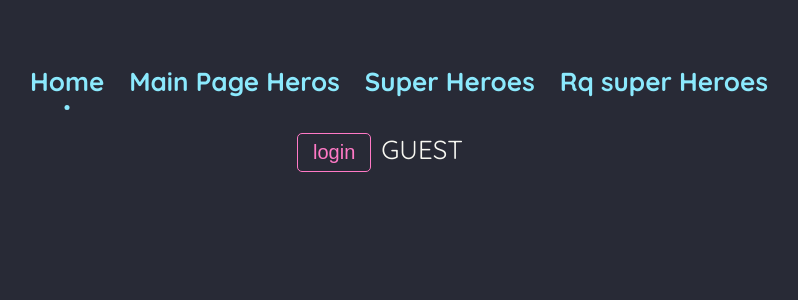
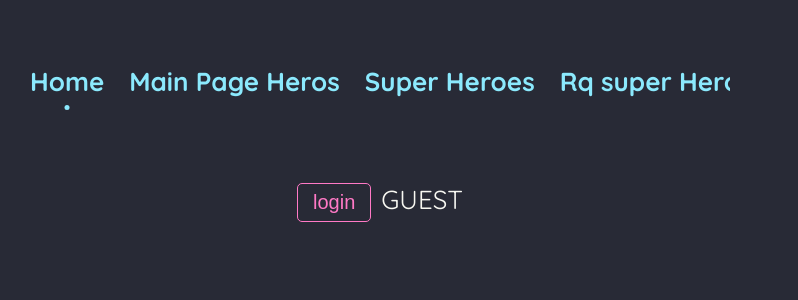
Before and after one commit to 182Marco/react-ts-playground, a React (Create React App) app: page / in a window 1280 px wide. Shown: the top 300 px of the page, without its empty margins (260-1058 px from the left). Built offline with nearby package versions, Linux system fonts and the light colour scheme.

Commit message:
scroll into view navbar

```diff
--- a/src/Pages/RqSuperHeroes/index.tsx
+++ b/src/Pages/RqSuperHeroes/index.tsx
@@ -1,14 +1,16 @@
 import { useQuery } from "@tanstack/react-query";
 import axios from "axios";
 import { Heroes } from "../../models/mainModels";
+import { fetchHeroes } from "../../utils/api";
 import "./style.scss";
-
-const fetchHeroes = () => axios.get("http://localhost:3000/superheroesdata");
 
 const RqSuperHeroes = () => {
   const { isLoading, data, isError, error } = useQuery(
-    ["superHeores"],
-    fetchHeroes
+    ["superHeores", "2"],
+    fetchHeroes,
+    {
+      staleTime: 30000,
+    }
   );
 
   const heroes: Heroes = data?.data;
--- a/src/Pages/SuperHeroes/index.tsx
+++ b/src/Pages/SuperHeroes/index.tsx
@@ -1,10 +1,9 @@
 import useFetch from "../../MyHooks/useFetch";
+import { superHeroEndPoint } from "../../utils/api";
 import "./style.scss";
 
 const SuperHeroes = () => {
-  const { isLoading, isErrror, error, data } = useFetch(
-    "http://localhost:3000/superheroesdata"
-  );
+  const { isLoading, isErrror, error, data } = useFetch(superHeroEndPoint);
 
   return (
     <div className="superHeroes">
--- a/src/Router.tsx
+++ b/src/Router.tsx
@@ -9,6 +9,7 @@ import Home from "./Pages/Home";
 import RqSuperHeroes from "./Pages/RqSuperHeroes";
 import MainPageHeoroes from "./Pages/MainPageHeoroes";
 import { RouteObj } from "./utils/routerModels";
+import RqSuperHeroesOnRequest from "./Pages/RqSuperHeroesOnRequest";
 
 export const routes: RouteObj[] = [
   { name: "Home", to: "/", isIndex: true, pageComp: <Home /> },
@@ -23,6 +24,11 @@ export const routes: RouteObj[] = [
     to: "/rq-super-heroes",
     pageComp: <RqSuperHeroes />,
   },
+  {
+    name: "super heros on click",
+    to: "/super-heros-on-click",
+    pageComp: <RqSuperHeroesOnRequest />,
+  },
 ];
 
 export const Router = createBrowserRouter(
--- a/src/components/Navbar/index.tsx
+++ b/src/components/Navbar/index.tsx
@@ -1,9 +1,17 @@
+import { Ref, useEffect, useRef } from "react";
 import { Link, Outlet, useLocation } from "react-router-dom";
 import { routes } from "../../Router";
 import "./style.scss";
 
 export const Navbar = () => {
   const { pathname } = useLocation();
+  const el = useRef<HTMLAnchorElement>(null);
+
+  useEffect(() => {
+    if (el?.current) {
+      el.current.scrollIntoView({ behavior: "smooth", inline: "end" });
+    }
+  }, [pathname]);
 
   return (
     <>
@@ -13,6 +21,7 @@ export const Navbar = () => {
             key={e.to}
             to={e.to}
             className={e.to === pathname ? "active" : ""}
+            ref={e.to === pathname ? el : undefined}
           >
             {e.name}
           </Link>
--- a/src/components/Navbar/style.scss
+++ b/src/components/Navbar/style.scss
@@ -9,6 +9,8 @@ nav {
   @include demo;
   border: none;
   padding: 0;
+  overflow-x: auto;
+  padding-bottom: 50px;
   a {
     flex-shrink: 0;
     font-weight: 700;
--- /dev/null
+++ b/src/utils/api.ts
@@ -0,0 +1,5 @@
+import axios from "axios";
+
+export const superHeroEndPoint = "http://localhost:3000/superheroesdata";
+
+export const fetchHeroes = () => axios.get(superHeroEndPoint);
```
